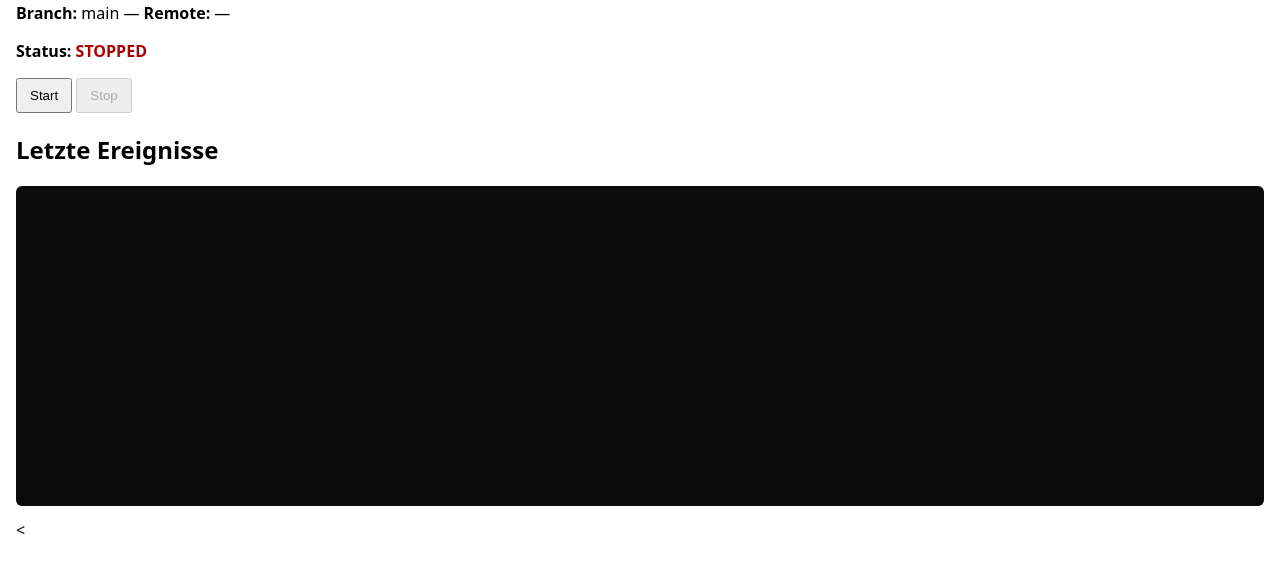
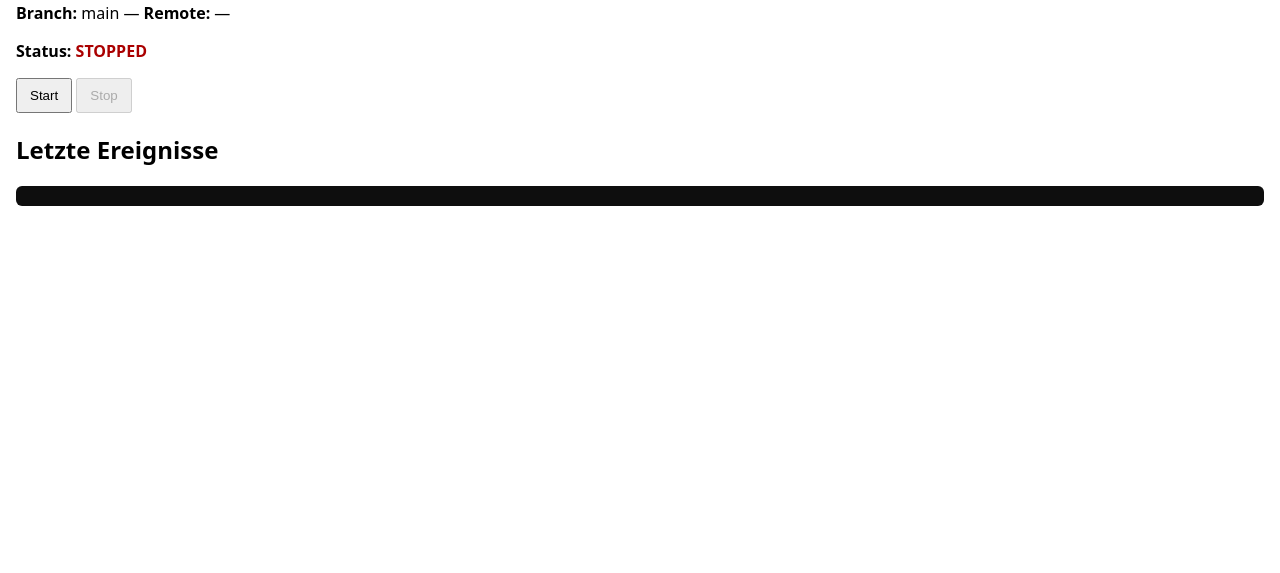
Before and after one commit to RonSchRonSch/Github_sync, a Flask app: page / in a window 1280 px wide. Shown: the part 180-753 px from the top of the page. Run offline with Flask 3, Linux system fonts and the light colour scheme; data that the repository does not hold is empty.

Commit message:
Add files via upload

```diff
--- a/services/watch_service.py
+++ b/services/watch_service.py
@@ -58,6 +58,8 @@ def is_watched_file(root: Path, p: Path, include_exts: List[str], exclude_dirs:
         return False
     if p.suffix.lower() not in {e.lower() for e in include_exts}:
         return False
+    if ".git" in rel.parts:  # Safety net
+      return False
     if BACKUP_DIRNAME in rel.parts:
         return False
     for part in rel.parts:
--- a/static/styles.css
+++ b/static/styles.css
@@ -16,4 +16,15 @@ input, textarea { width: 100%; padding: 6px; box-sizing: border-box; }
 .off { color: #a00; font-weight: bold; }
 pre#logbox { background:#0b0b0b; color:#d7d7d7; padding:10px; height:300px; overflow:auto; border-radius:6px; }
 button { padding: 8px 12px; }
-#log { white-space: pre-wrap; }
+.log {
+  white-space: pre-wrap;     /* echte Umbrüche & Zeilenumbruch */
+  background: #0e0e0e;
+  color: #ddd;
+  padding: 10px;
+  border-radius: 6px;
+  max-height: 360px;
+  overflow: auto;
+  font-family: ui-monospace, SFMono-Regular, Menlo, Consolas, "Liberation Mono", monospace;
+  font-size: 13px;
+  line-height: 1.35;
+}
--- a/templates/index.html
+++ b/templates/index.html
@@ -13,22 +13,26 @@
 </form>
 
 <h2>Letzte Ereignisse</h2>
-<pre id="logbox">{% for line in logs %}{{ line }}
-{% endfor %}</pre>
+<pre id="log" class="log"></pre>
 
-<<script>
+<script>
   async function refreshLogs() {
     try {
       const res = await fetch("/api/logs", { cache: "no-store" });
       const data = await res.json();
-      // Falls der Server einen Text mit \n liefert -> in echte Zeilenumbrüche wandeln
+      // \n aus dem Text in echte Zeilenumbrüche verwandeln
       const text = (data.text || "").replace(/\\n/g, "\n");
       const el = document.getElementById("log");
-      el.textContent = text;                // NICHT innerHTML
-    } catch (e) {}
+      el.textContent = text; // kein innerHTML!
+      // optional automatisch ans Ende scrollen:
+      el.scrollTop = el.scrollHeight;
+    } catch (e) {
+      // still
+    }
   }
+  refreshLogs();
   setInterval(refreshLogs, 1500);
-  refreshLogs();
 </script>
 
+
 {% endblock %}
```
